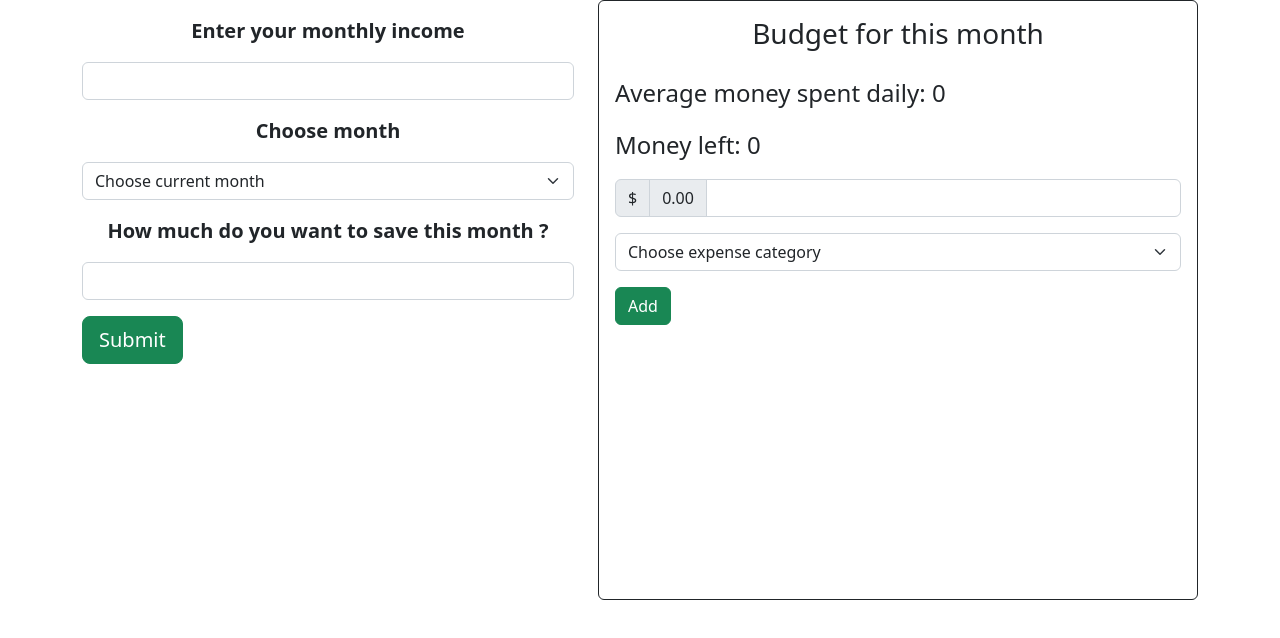
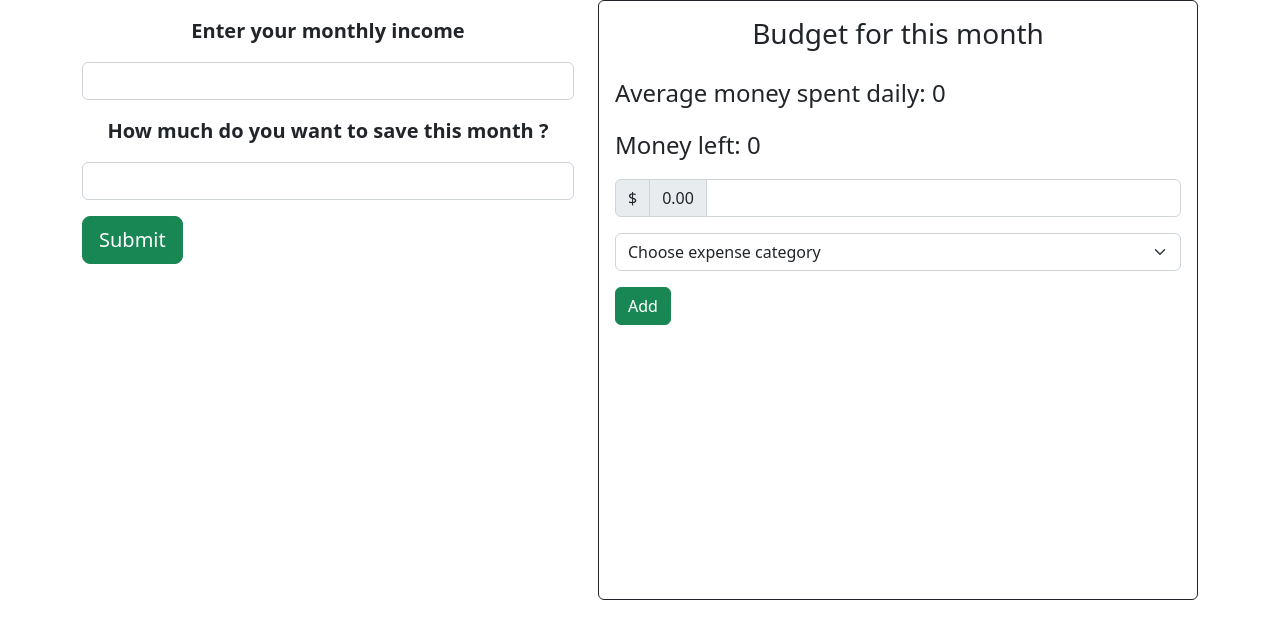
Before and after one commit to GTomkowski/GTomkowski, a plain HTML site: page index.html in a window 1280 px wide. Drawn offline with nearby package versions, Linux system fonts and the light colour scheme.

Commit message:
deleted html select for month and corresponding key in the addBudget function returned object

```diff
--- a/index.html
+++ b/index.html
@@ -21,24 +21,6 @@
                     <p class="lead mt-3 text-center fw-semibold">Enter your monthly income</p>
                     <input type="number" class="form-control" id="income">
                     <!-- <div id="emailHelp" class="form-text">It is confidential how much you earn.</div> -->
-                </div>
-                <div class="mb-3">
-                    <p class="lead mt-3 text-center fw-semibold">Choose month</p>
-                    <select class="form-select" aria-label="Default select example" id="month">
-                        <option selected>Choose current month</option>
-                        <option value="January">January</option>
-                        <option value="February">February</option>
-                        <option value="March">March</option>
-                        <option value="April">April</option>
-                        <option value="May">May</option>
-                        <option value="June">June</option>
-                        <option value="July">July</option>
-                        <option value="Augus">August</option>
-                        <option value="September">September</option>
-                        <option value="October">October</option>
-                        <option value="November">November</option>
-                        <option value="December">December</option>
-                    </select>
                 </div>
                 <div class="mb-3">
                     <p class="lead mt-3 text-center fw-semibold">How much do you want to save this month ?</p>
--- a/script.js
+++ b/script.js
@@ -17,15 +17,10 @@ let budgetData = []
 const addBudget = e => {
 	e.preventDefault()
 
-	if (
-		document.getElementById('income').value &&
-		document.getElementById('month').value &&
-		document.getElementById('savings').value
-	) {
+	if (document.getElementById('income').value && document.getElementById('savings').value) {
 		let budget = {
 			days: getMonthDays(new Date().getMonth()),
 			income: document.getElementById('income').value,
-			month: document.getElementById('month').value,
 			savings: document.getElementById('savings').value,
 		}
 		budgetData.push(budget)
```
